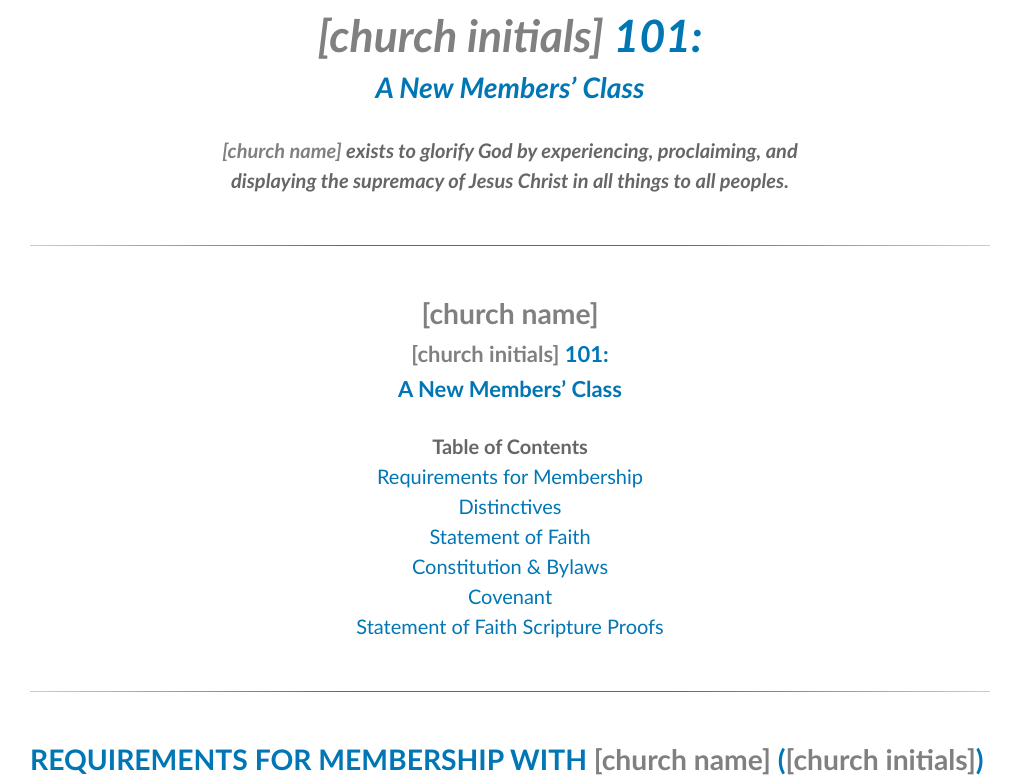
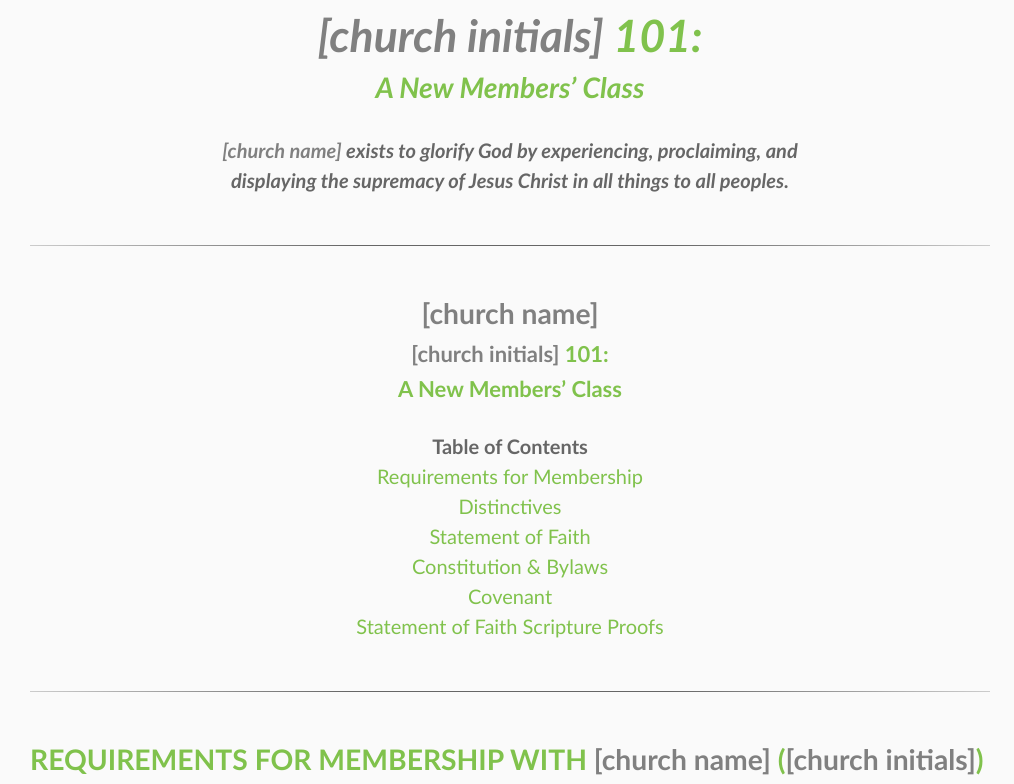
Before and after one commit to andytruett/Church-Membership-101, a plain HTML site: page church-membership-101.html in a window 1280 px wide. Shown: the top 784 px of the page, without its empty margins (130-1144 px from the left). Drawn offline with Linux system fonts and the light colour scheme.

Commit message:
change blue to green

```diff
--- a/church-membership-101.html
+++ b/church-membership-101.html
@@ -35,6 +35,7 @@
       font-family:Frutiger, 'Frutiger Linotype', Univers, Calibri, 'Gill Sans', 'Gill Sans MT', 'Myriad Pro', Myriad, 'DejaVu Sans Condensed', 'Liberation Sans', 'Nimbus Sans L', Tahoma, Geneva, 'Helvetica Neue', Helvetica, Arial, sans-serif;
       font-size:125%;
       color:#444;
+      background-color: #fafafa;
       -webkit-font-smoothing:antialiased
     }
     body {
@@ -45,18 +46,18 @@
     }
     a:link{
       text-decoration:none;
-      color:#0076b5;
+      color:#80c24c;
     }
     a:visited{
-      color:#0076b5;
+      color:#80c24c;
     }
     a:hover,
     a:focus{
       text-decoration:underline;
-      color:#0076b5;
+      color:#80c24c;
     }
     a:active{
-      color:#0076b5
+      color:#80c24c
     }
     p {
       line-height:1.5rem;
@@ -107,17 +108,17 @@
       font-size:2.228rem;
       line-height:2.5rem;
       margin-top:.5rem;
-      color:#0076b5
+      color:#80c24c
     }
     h2 {
       font-size:1.414rem;
       line-height:1.75rem;
-      color:#0076b5
+      color:#80c24c
     }
     h3 {
       font-size:1.1rem;
       line-height:1.25rem;
-      color:#0076b5;
+      color:#80c24c;
     }
     h4 {
       font-weight:700;
@@ -326,7 +327,7 @@
       Of the True God
     </strong>
     <br>
-    We believe that there is one, and only one, living and true God, an infinite, intelligent Spirit, whose name is JEHOVAH, the Maker and Supreme Ruler of Heaven and earth <a href="#7">(7)</a>; inexpressibly glorious in holiness <a href="#8">(8)</a,> and worthy of all possible honor, confidence, and love <a href="#9">(9)</a>; that in the unity of the Godhead there are three persons, the Father, the Son, and the Holy Spirit <a href="#10">(10)</a>; equal in every divine perfection, and executing distinct and harmonious offices in the great work of redemption <a href="#12">(12)</a>.
+    We believe that there is one, and only one, living and true God, an infinite, intelligent Spirit, whose name is JEHOVAH, the Maker and Supreme Ruler of Heaven and earth <a href="#7">(7)</a>; inexpressibly glorious in holiness <a href="#8">(8)</a>, and worthy of all possible honor, confidence, and love <a href="#9">(9)</a>; that in the unity of the Godhead there are three persons, the Father, the Son, and the Holy Spirit <a href="#10">(10)</a>; equal in every divine perfection, and executing distinct and harmonious offices in the great work of redemption <a href="#12">(12)</a>.
   </p>
 
   <p>
```
